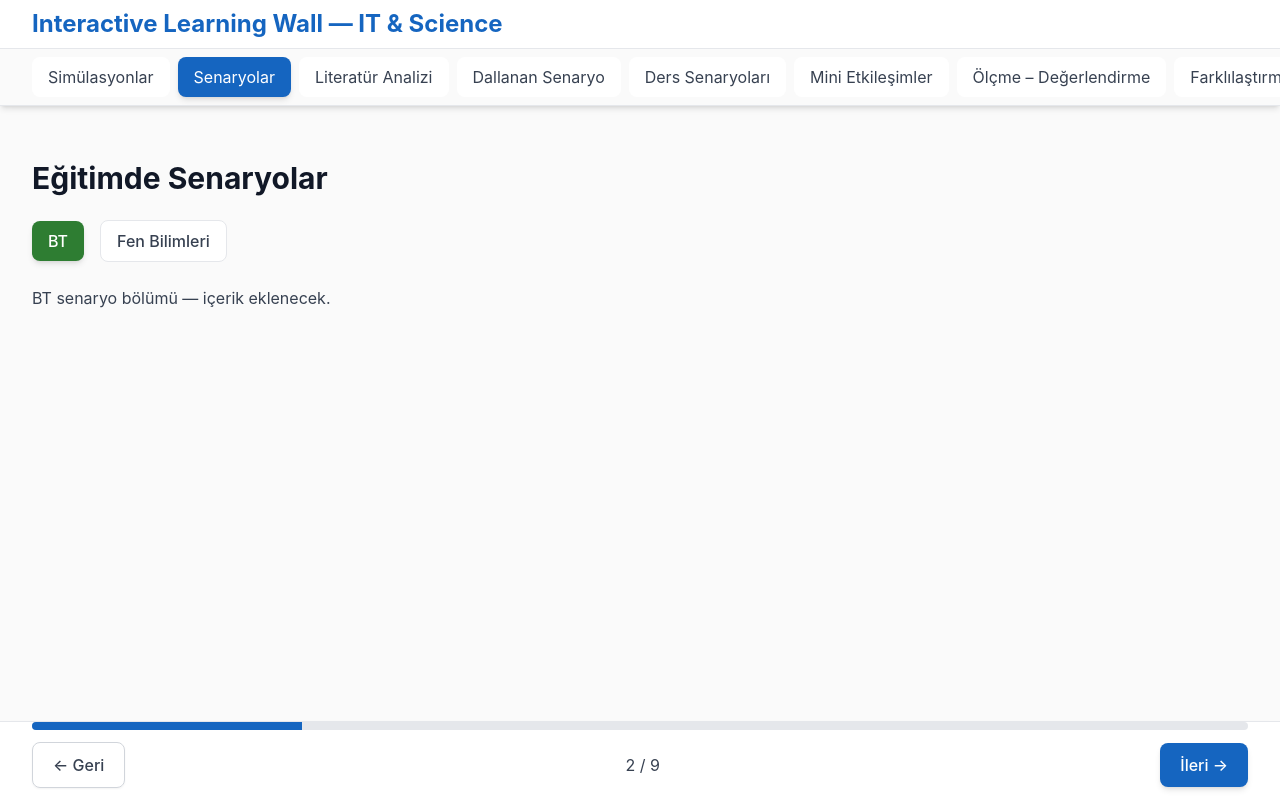
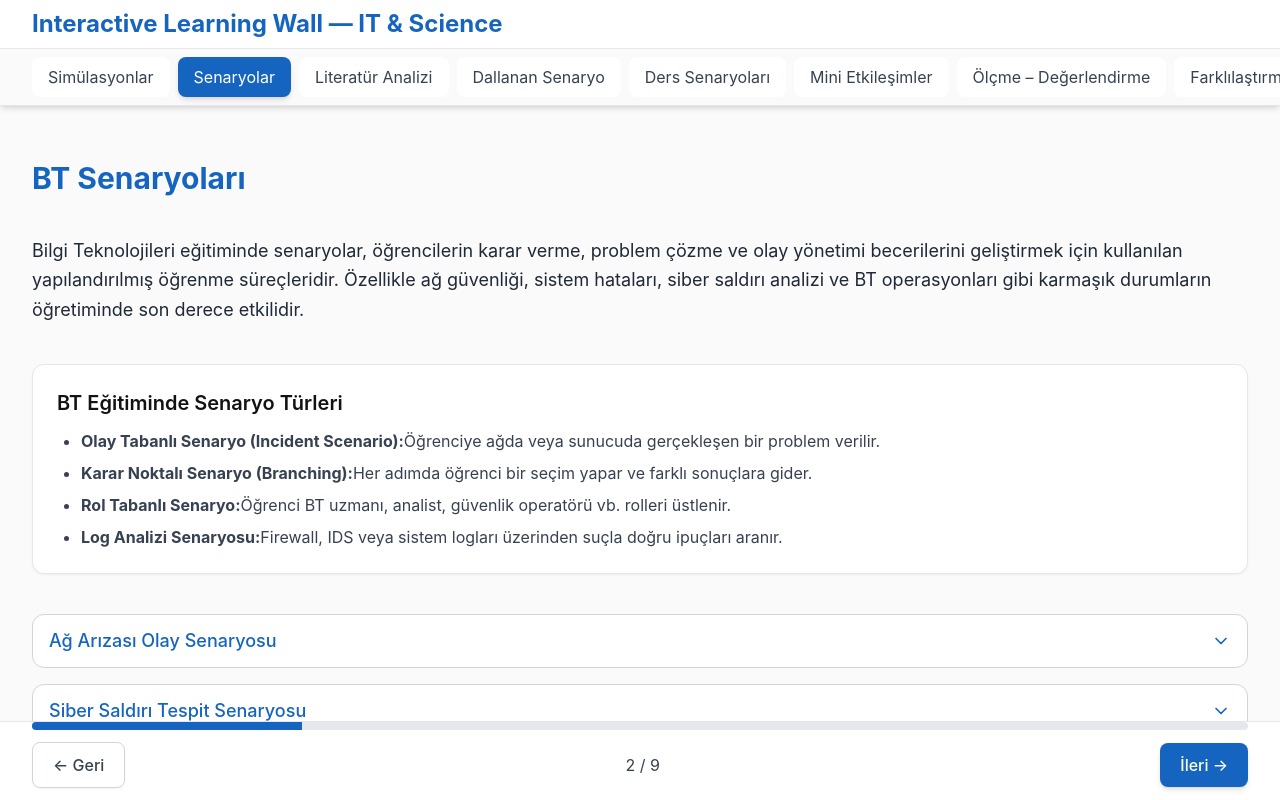
Before and after one commit to alovsat2000com-ai/interactive-learning-wall, a React (Vite) app: page / in a window 1280 px wide. Both pictures are taken after a click on the button "Senaryolar". Shown: the top 800 px of the page. Built offline with nearby package versions, Linux system fonts and the light colour scheme.

Commit message:
sen info finished

```diff
--- a/src/tabs/Scenarios/ScenMain.tsx
+++ b/src/tabs/Scenarios/ScenMain.tsx
@@ -1,18 +1,136 @@
-import { useState } from "react";
-import { SubTabSwitcher } from "../../components/SubTabSwitcher";
-import { SectionTitle } from "../../components/SectionTitle";
-import ScenBT from "./BT/ScenBT";
-import ScenFEN from "./FEN/ScenFEN";
+import {
+  Accordion,
+  AccordionItem,
+  AccordionTrigger,
+  AccordionContent
+} from "../../components/ui/Accordion";
 
 export default function ScenMain() {
-  const [active, setActive] = useState<"BT" | "FEN">("BT");
+  return (
+    <div className="space-y-10">
+      <h1 className="text-3xl font-bold text-primary">BT Senaryoları</h1>
 
-  return (
-    <div>
-      <SectionTitle title="Eğitimde Senaryolar" />
-      <SubTabSwitcher active={active} onChange={setActive} />
+      {/* INTRODUCTION */}
+      <p className="text-lg leading-relaxed text-gray-800">
+        Bilgi Teknolojileri eğitiminde senaryolar, öğrencilerin karar verme,
+        problem çözme ve olay yönetimi becerilerini geliştirmek için kullanılan
+        yapılandırılmış öğrenme süreçleridir. Özellikle ağ güvenliği, sistem
+        hataları, siber saldırı analizi ve BT operasyonları gibi karmaşık
+        durumların öğretiminde son derece etkilidir.
+      </p>
 
-      {active === "BT" ? <ScenBT /> : <ScenFEN />}
+      {/* ------------------------------------------------------------ */}
+      {/* 1) Senaryo Türleri – Bilgi Teknolojileri                    */}
+      {/* ------------------------------------------------------------ */}
+      <section className="bg-white p-6 rounded-xl border shadow-sm">
+        <h2 className="text-xl font-semibold mb-3">
+          BT Eğitiminde Senaryo Türleri
+        </h2>
+
+        <ul className="list-disc ml-6 space-y-2 text-gray-700">
+          <li>
+            <strong>Olay Tabanlı Senaryo (Incident Scenario):</strong>
+            Öğrenciye ağda veya sunucuda gerçekleşen bir problem verilir.
+          </li>
+          <li>
+            <strong>Karar Noktalı Senaryo (Branching):</strong>
+            Her adımda öğrenci bir seçim yapar ve farklı sonuçlara gider.
+          </li>
+          <li>
+            <strong>Rol Tabanlı Senaryo:</strong>
+            Öğrenci BT uzmanı, analist, güvenlik operatörü vb. rolleri üstlenir.
+          </li>
+          <li>
+            <strong>Log Analizi Senaryosu:</strong>
+            Firewall, IDS veya sistem logları üzerinden suçla doğru ipuçları aranır.
+          </li>
+        </ul>
+      </section>
+
+      {/* ------------------------------------------------------------ */}
+      {/* 2) Accordion – 3 Büyük BT Senaryosu                         */}
+      {/* ------------------------------------------------------------ */}
+      <Accordion>
+        <AccordionItem value="incident">
+          <AccordionTrigger>Ağ Arızası Olay Senaryosu</AccordionTrigger>
+          <AccordionContent>
+            Öğrencinin görevleri:
+            <ul className="list-disc ml-6 mt-2 space-y-1">
+              <li>Switch üzerinde VLAN yapılandırmasını kontrol etmek</li>
+              <li>Ping / traceroute testi ile problem noktası belirleme</li>
+              <li>Yedek topolojiye geçiş planı oluşturma</li>
+            </ul>
+          </AccordionContent>
+        </AccordionItem>
+
+        <AccordionItem value="security">
+          <AccordionTrigger>Siber Saldırı Tespit Senaryosu</AccordionTrigger>
+          <AccordionContent>
+            Öğrencinin adımları:
+            <ul className="list-disc ml-6 mt-2 space-y-1">
+              <li>Anormal trafik modelini incelemek</li>
+              <li>Loglardan IP tespiti yapmak</li>
+              <li>Firewall üzerinde geçici bir kural oluşturmak</li>
+            </ul>
+          </AccordionContent>
+        </AccordionItem>
+
+        <AccordionItem value="ops">
+          <AccordionTrigger>Sunucu Çökmesi – BT Operasyon Senaryosu</AccordionTrigger>
+          <AccordionContent>
+            Öğrenci, sistem kapandığında izlenecek adımları sıralar:
+            <ul className="list-disc ml-6 mt-2 space-y-1">
+              <li>Servisleri yeniden başlatmak</li>
+              <li>Disk / CPU / RAM loglarını incelemek</li>
+              <li>Kök neden analizi (Root Cause Analysis)</li>
+            </ul>
+          </AccordionContent>
+        </AccordionItem>
+      </Accordion>
+
+      {/* ------------------------------------------------------------ */}
+      {/* 3) Mini Etkileşim – Karar Noktası                           */}
+      {/* ------------------------------------------------------------ */}
+      <section className="bg-secondary/10 p-6 rounded-xl border-l-4 border-secondary">
+        <h3 className="text-xl font-semibold">Mini Karar Noktası</h3>
+
+        <p className="mt-2">
+          Aşağıdaki durumda ilk adımınız ne olurdu?
+        </p>
+
+        <div className="mt-4 space-y-3">
+          <button className="w-full text-left p-3 bg-white shadow rounded-lg hover:bg-gray-50 transition border">
+            1) Logları inceleyerek anomalileri doğrulamak
+          </button>
+
+          <button className="w-full text-left p-3 bg-white shadow rounded-lg hover:bg-gray-50 transition border">
+            2) Bütün ağı kapatarak saldırıyı durdurmak
+          </button>
+
+          <button className="w-full text-left p-3 bg-white shadow rounded-lg hover:bg-gray-50 transition border">
+            3) Firewall'da IP bloklamaya başlamak
+          </button>
+        </div>
+
+        <p className="mt-3 text-gray-700">
+          *Doğru yaklaşım: önce analiz, sonra aksiyon.
+          Yanlış hareket tüm sistemi devre dışı bırakabilir.*
+        </p>
+      </section>
+
+      {/* ------------------------------------------------------------ */}
+      {/* 4) Öğrenme Kazanımları                                      */}
+      {/* ------------------------------------------------------------ */}
+      <section className="bg-white p-6 rounded-xl shadow-sm border">
+        <h3 className="text-xl font-semibold mb-3">Öğrenme Kazanımları</h3>
+
+        <ul className="list-disc ml-6 space-y-2 text-gray-700">
+          <li>Ağ ve güvenlik problemlerinde sistematik karar verme</li>
+          <li>Risk değerlendirmesi ve alternatif çözümleri karşılaştırma</li>
+          <li>Gerçek BT operasyon akışlarını anlamlandırma</li>
+          <li>Log analizi ve olay yönetimi becerisi</li>
+        </ul>
+      </section>
     </div>
   );
 }
```
